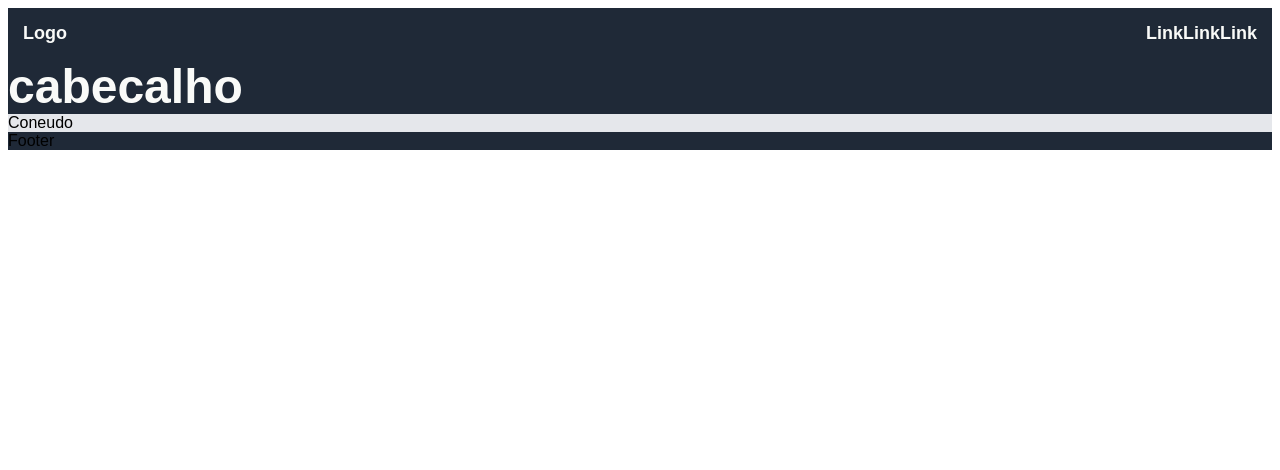
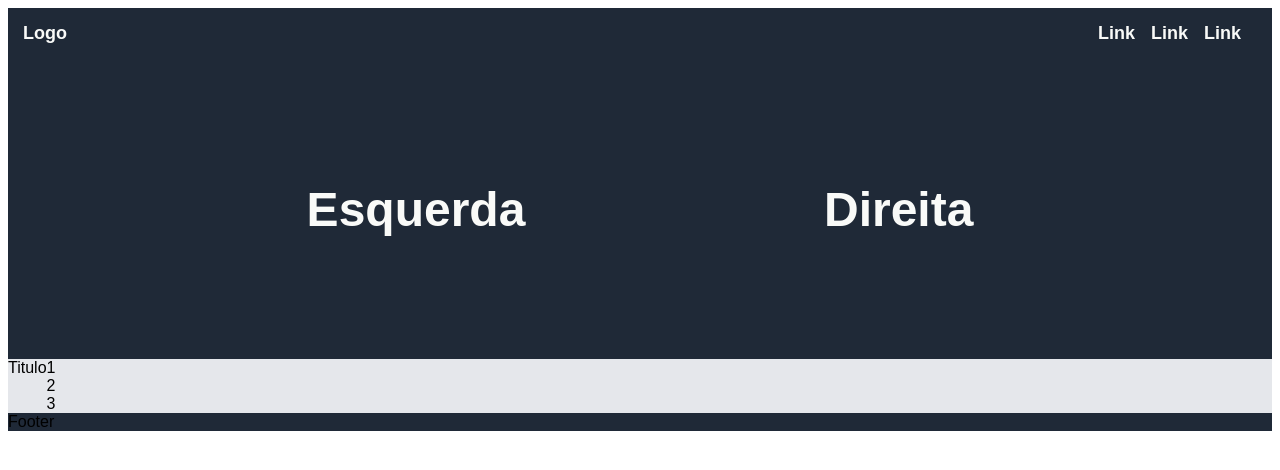
Before and after one commit to dustein/odin-landing, a plain HTML site: page index.html in a window 1280 px wide. Drawn offline with Linux system fonts and the light colour scheme.

Commit message:
nav rascunho ok

```diff
--- a/index.html
+++ b/index.html
@@ -23,13 +23,27 @@
       </div>
    </div>
    <div class="head">
-      cabecalho
+      <div class="head-left">
+Esquerda
+      </div>
+      <div class="head-rigth">
+Direita
+      </div>
    </div>
 
 </header>
 
 
-<section>Coneudo</section>
+<section class="conteudo">
+   <div class="conteudo-title">
+Titulo
+   </div>
+   <div class="conteudo-itens">
+      <div>1</div>
+      <div>2</div>
+      <div>3</div>
+   </div>
+   </section>
 
 <footer>Footer</footer>
 </body>
--- a/style.css
+++ b/style.css
@@ -29,3 +29,18 @@ footer {
    display: flex;
    margin: 0;
 }
+
+.nav li {
+   padding-right: 1rem;
+}
+
+.head {
+   display: flex;
+   justify-content: space-evenly;
+   align-items: center;
+   height: 300px;
+}
+
+.conteudo {
+   display: flex;
+}
```
